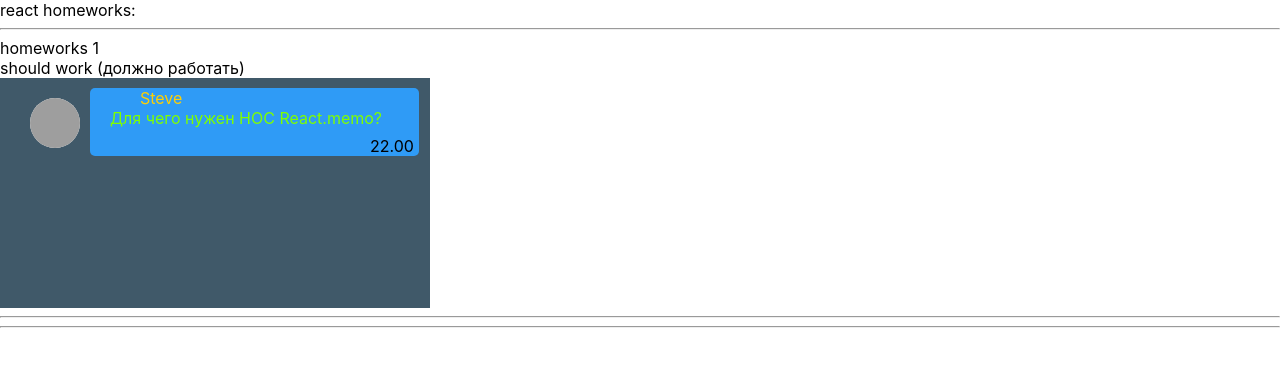
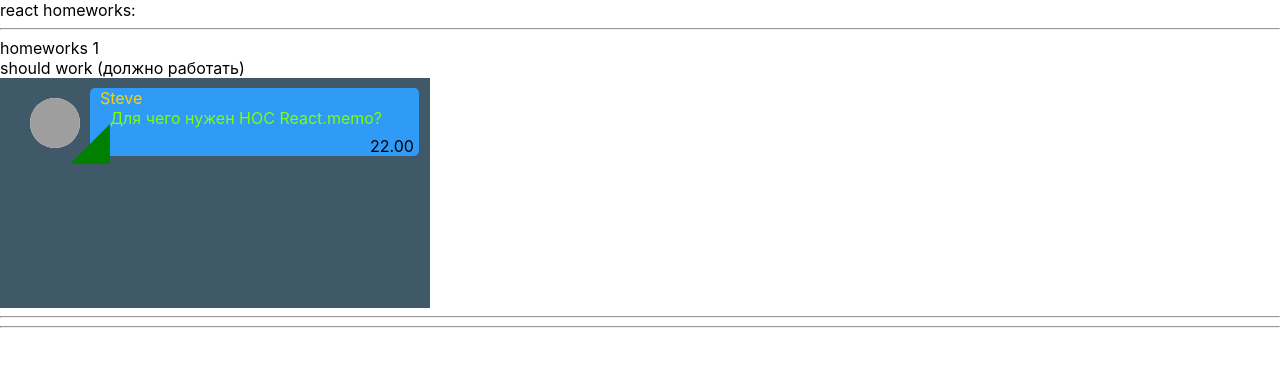
Before and after one commit to Reegulus/simple-react-homeworks, a React (Create React App) app: page / in a window 1280 px wide. Shown: the top 366 px of the page. Built offline with nearby package versions, Linux system fonts and the light colour scheme; grey boxes are pictures that could not be loaded.

Commit message:
HW1. Message.module.css layout/ делаю уголок

```diff
--- a/src/p2-homeworks/h1/Message.module.css
+++ b/src/p2-homeworks/h1/Message.module.css
@@ -21,8 +21,18 @@ display: flex;
     margin: 10px 0 0 10px;
     border-radius: 5px;
 }
+.block_content:after {
+    content: '';
+    position: absolute;
+    display:block;
+    top: 124px;
+    left: 70px;
+    border: 20px solid transparent;
+    border-right: 20px solid green;
+    border-bottom: 20px solid green;
+}
 .nameItem {
-    margin: 0 20px 0 50px;
+    margin: 0 10px 0 10px;
     color: #fdd005;
 }
 
```
